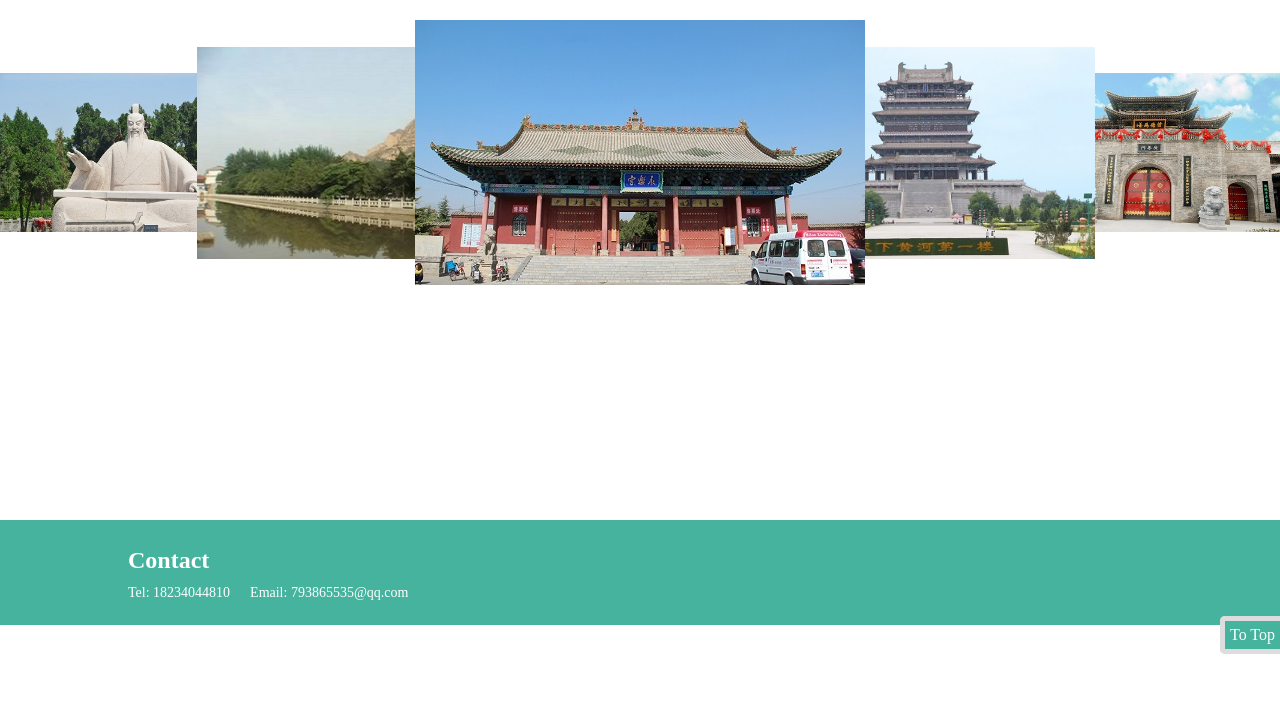
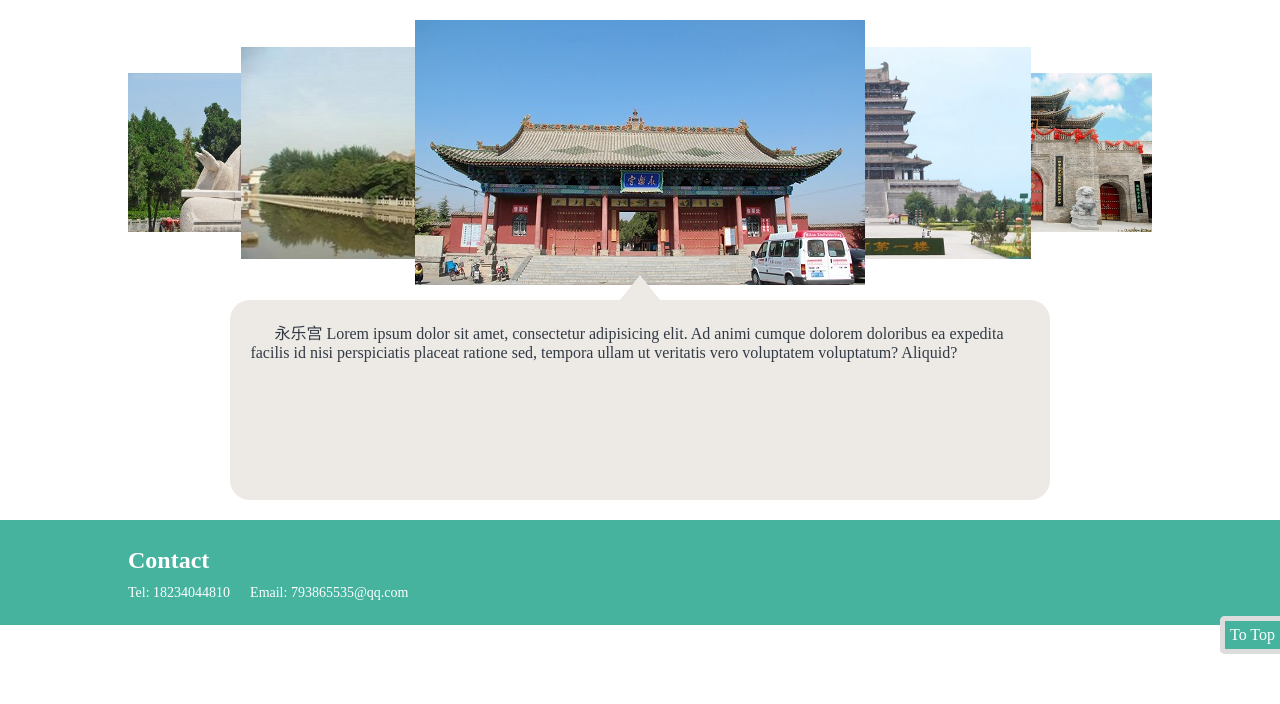
Before and after one commit to lvtiantian/yuncheng, a PHP site: page /spot.html in a window 1280 px wide. Shown: the part 96-800 px from the top of the page. Run offline with PHP 8.4, Linux system fonts and the light colour scheme.

Commit message:
#content

```diff
--- a/css/food.css
+++ b/css/food.css
@@ -60,7 +60,6 @@
 #content>div{
     display: flex;
     align-items: center;
-    border-radius: 100px;
 }
 #content>div:nth-child(odd),#content>div.odd{
     background: #45B39E;
--- a/js/spot.js
+++ b/js/spot.js
@@ -3,38 +3,17 @@ $("#header").load("header.php",function(){
 	$("#header ul.nav li:nth-child(2)").addClass("active");
 });
 $("#footer").load("footer.php");
-//screen();
-//function screen(){
-//	var h=$("#main div.active").height();
-//	$("#main div[class!='active']").css("height",h);
-//	//$("#main div[class!='active'] img").css("width","100%");
-//}
-//var arr=[];
-//setInterval(function(){
-//	var iw=window.innerWidth;
-//	arr.push(iw);
-//	if(arr[arr.length-1]!==arr[arr.length-2]){
-//		screen();
-//		arr=[];
-//	}
-//},500);
-//var width=$("#main>div.active").width();
-//var height=$("#main div.active").height();
-//$("#main>div").on("click",function(){
-//	$("#main div").css("height",height);
-//	//$("#main div img").css("height","100%");
-//	if($("#main div.current").length==0&&!$(this).hasClass("active")){
-//		$(this).children("p").fadeOut(1000);
-//		$("#main>div.active").children("p").fadeIn(1000);
-//		$("#main>div.active").animate({
-//			width:"5%"
-//		},1000,function(){
-//			$(this).removeClass("active");
-//		});
-//		$(this).addClass("current").animate({
-//			width:width
-//		},1000,function(){
-//			$(this).addClass("active").removeClass("current");
-//		});
-//	}
-//})
+screen();
+function screen(){
+	var h=$("#main div.active").height();
+	$("#main div[class!='active']").css("height",h);
+}
+var arr=[];
+setInterval(function(){
+	var iw=window.innerWidth;
+	arr.push(iw);
+	if(arr[arr.length-1]!==arr[arr.length-2]){
+		screen();
+		arr=[];
+	}
+},500);
--- a/spot.html
+++ b/spot.html
@@ -6,10 +6,15 @@
 		<link rel="stylesheet" href="css/common.css">
 		<link rel="stylesheet" href="css/spot.css">
 		<style>
-
+			#section{
+				width: 80%;
+				margin:0 auto;
+			}
 			#main{
 				position: relative;
-				height:300px;
+
+				height:280px;
+
 				margin-top:20px;
 			}
 			#main div{
@@ -57,6 +62,34 @@
 				opacity:0;
 				display: none;
 			}
+			#content {
+				margin:0 auto;
+				margin-bottom:20px;
+				width:80%;
+				position: relative;
+				background: #edeae6;
+				border-radius: 20px;
+				height:200px;
+			}
+			#content div{
+				color:#323A45;
+				padding:20px;
+				text-indent:  24px;
+				position: absolute;
+				opacity: 0;
+			}
+			#content b {
+				position: absolute;
+				border: 20px solid transparent;
+				border-bottom: 25px solid #edeae6;
+				left: 50%;
+				top: -45px;
+				margin-left: -20px;
+				z-index: 100;
+			}
+			#content div:nth-child(1),#content div.active{
+				opacity: 1;
+			}
 		</style>
 	</head>
 	<body>
@@ -66,22 +99,6 @@
 		<header id="header">
 		</header>
 		<section id="section">
-			<!--<div id="main">-->
-				<!--<div id="d1"><img src="img/shundiling.jpg"><p></p></div>-->
-				<!--<div id="d2"><img src="img/pujiusi.jpg"><p></p></div>-->
-				<!--<div id="d3"><img src="img/shundiling.jpg"><p></p></div>-->
-				<!--<div id="d4"><img src="img/lijiazhuangyuan.jpg"><p ></p></div>-->
-				<!--<div id="d5" class="active"><img src="img/shundiling.jpg"><p  style="display:none"></p></div>-->
-				<!--<div id="d6"><img src="img/yonglegong.jpg"><p></p></div>-->
-				<!--<div id="d7"><img src="img/shundiling.jpg"><p></p></div>-->
-				<!--<div id="d8"><img src="img/guanquelou.jpg"><p></p></div>-->
-			<!--</div>-->
-			<!--<div id="intro">-->
-				<!--<div class="active">-->
-					<!--<b></b>-->
-					<!--Lorem ipsum dolor sit amet, consectetur adipisicing elit. Corporis nulla asperiores dolore explicabo inventore eligendi reiciendis neque blanditiis accusamus accusantium vel ea sit tempora ab fuga quae ullam. Atque error?-->
-				<!--</div>-->
-			<!--</div>-->
 			<div id="main">
 				<!--<div><img src="img/dayudu_s.jpg" alt=""/></div>-->
 				<div><img src="img/shundiling_s.jpg" alt=""/></div>
@@ -90,7 +107,15 @@
 				<div><img src="img/guanquelou_s.jpg" alt=""/></div>
 				<div><img src="img/lijiazhuangyuan_s.jpg" alt=""/></div>
 				<div><img src="img/guandimiao_s.jpg" alt=""/></div>
-
+			</div>
+			<div id="content">
+				<div class="active">永乐宫 Lorem ipsum dolor sit amet, consectetur adipisicing elit. Ad animi cumque dolorem doloribus ea expedita facilis id nisi perspiciatis placeat ratione sed, tempora ullam ut veritatis vero voluptatem voluptatum? Aliquid?</div>
+				<div>鹳雀楼 Lorem ipsum dolor sit amet, consectetur adipisicing elit. Aliquam aliquid culpa, distinctio dolore dolorum eius est explicabo id, ipsum libero magnam maiores odio odit officiis porro quibusdam quis sit ullam!</div>
+				<div>李家庄园 Lorem ipsum dolor sit amet, consectetur adipisicing elit. Amet aperiam dolores earum harum illo iste itaque laborum nam quaerat quia, rem sit velit. Cum error est fugit ipsum perspiciatis. Natus.</div>
+				<div>关帝庙 Lorem ipsum dolor sit amet, consectetur adipisicing elit. Consequuntur earum magnam perspiciatis repellat. Cupiditate fuga fugit laudantium nihil similique. Est ex harum, quas quod repellendus sapiente tempora vel voluptas voluptate!</div>
+				<div>舜帝陵 Lorem ipsum dolor sit amet, consectetur adipisicing elit. Alias, amet at deleniti facere illo illum molestias obcaecati odio, optio quaerat temporibus totam, vel. A dolores laborum non reiciendis sunt voluptates!</div>
+				<div>风陵渡 Lorem ipsum dolor sit amet, consectetur adipisicing elit. Commodi consequuntur cumque eum hic iure, laboriosam modi non porro quasi repellendus saepe sed ut vitae! Corporis dolore fugit illum numquam quam.</div>
+				<b></b>
 			</div>
 		</section>
 		<footer id="footer"></footer>
@@ -103,7 +128,6 @@
 			var othleft4=window.innerWidth*0.75 - 225+'px';
 			var othleft5=window.innerWidth - 270+'px';
 			var othleft6=window.innerWidth - 90+'px';
-
 			function moveAuto(){
 				$("#main div:first-child").animate({
 					'left':'-90px',
@@ -153,6 +177,18 @@
 					'opacity':'1'
 				},500,function(){
 					$(this).css("z-index","5");
+				});
+				$("#content .active").animate({
+					'opacity':'0'
+				},500,function(){
+					$(this).removeClass("active");
+					$(this).insertBefore("#content b");
+				});
+				$("#content .active").next('div').animate({
+					'opacity':'1'
+				},500,function(){
+					$(this).addClass("active");
+					console.log(this);
 				});
 			}
 			function moveAutoRight(){
```
